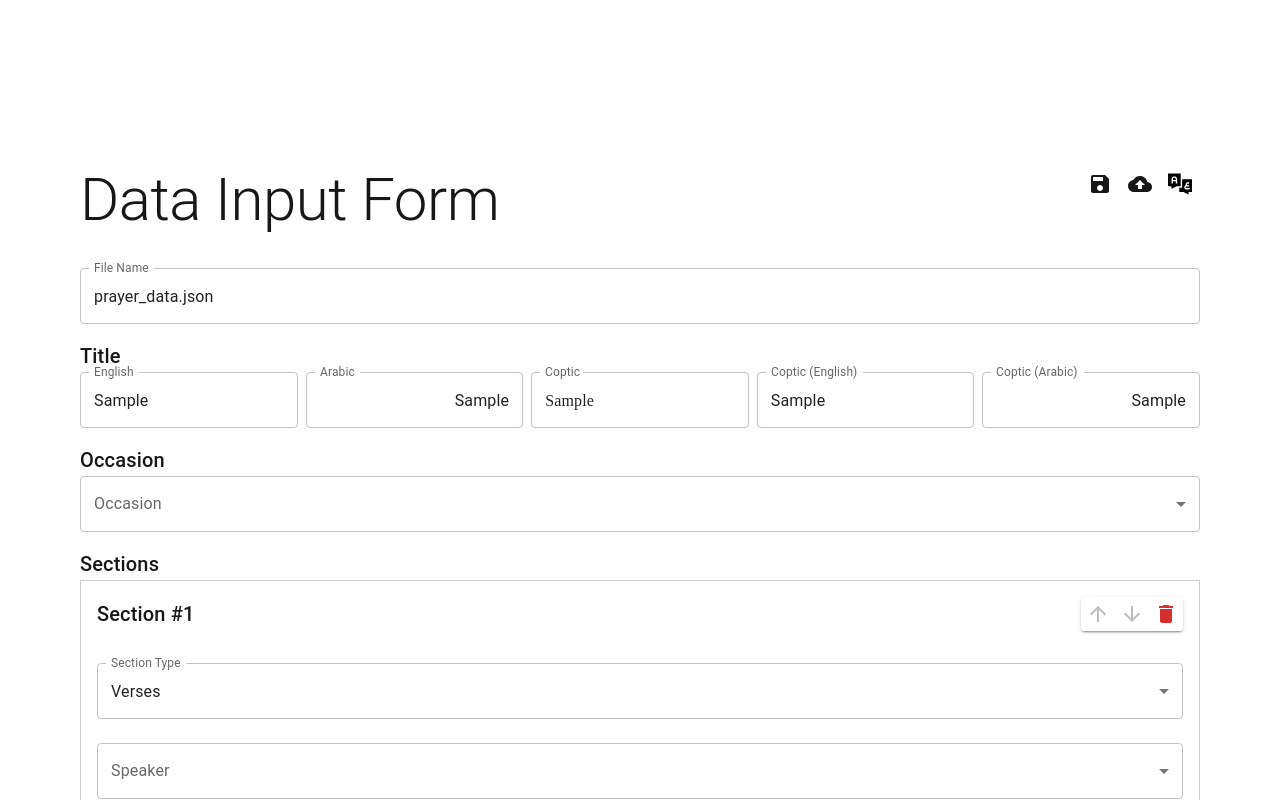
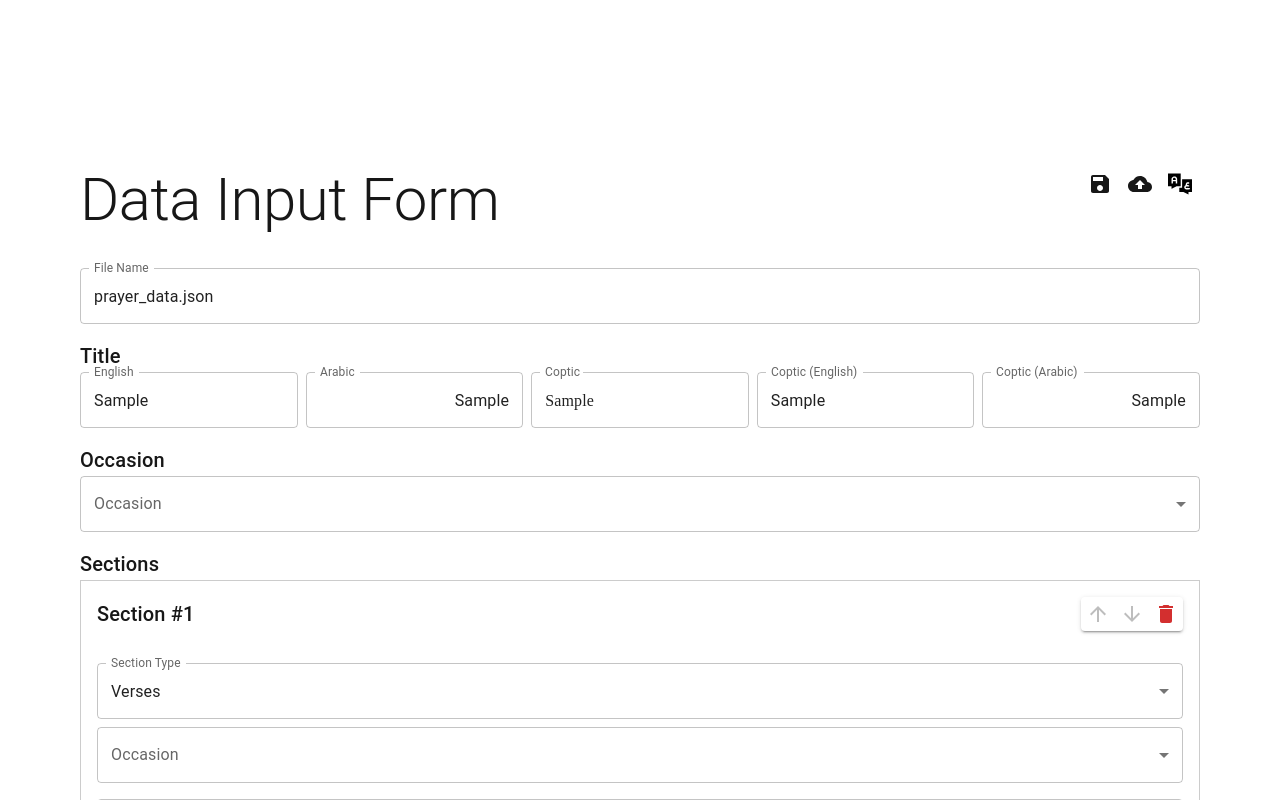
Before and after one commit to markrofail/coptish-datastore-editor, a Next.js app: page /coptish-datastore-editor/ in a window 1280 px wide. Both pictures are taken after typing "Sample", "Sample", "Sample", "Sample", "Sample" into the empty fields and a click on the button "ADD SECTION". Shown: the top 800 px of the page. Built offline with nearby package versions, Linux system fonts and the light colour scheme.

Commit message:
[feat] move Occassion field to each section type

```diff
--- a/src/components/SectionsForm/CompoundPrayerSectionForm.tsx
+++ b/src/components/SectionsForm/CompoundPrayerSectionForm.tsx
@@ -1,6 +1,7 @@
-import { CompoundPrayerSection } from "@/types";
+import { CompoundPrayerSection, Occasion } from "@/types";
 import { TextField } from "@mui/material";
 import { useTranslations } from "next-intl";
+import { OccasionForm } from "../OccasionForm";
 
 interface CompoundPrayerSectionProps {
     section: CompoundPrayerSection;
@@ -10,12 +11,21 @@ interface CompoundPrayerSectionProps {
 export const CompoundPrayerSectionComponent = ({ section, onChange }: CompoundPrayerSectionProps) => {
     const t = useTranslations("CompoundPrayerSection");
 
+    const handleOccasionChange = (value: Occasion | undefined) => {
+        onChange({ ...section, occasion: value });
+    };
+
     return (
+        <>
+            {/* Occasion Field */}
+            <OccasionForm value={section.occasion} onChange={handleOccasionChange} />
+            {/* PrayerPath Field */}
             <TextField
                 label={t("path-field-label")}
                 value={section.path}
                 onChange={(e) => onChange({ ...section, path: e.target.value })}
                 fullWidth
             />
+        </>
     );
 };
--- a/src/components/SectionsForm/InfoSectionForm.tsx
+++ b/src/components/SectionsForm/InfoSectionForm.tsx
@@ -1,5 +1,6 @@
-import { InfoSection, MultiLingualText } from "@/types";
+import { InfoSection, MultiLingualText, Occasion } from "@/types";
 import { MultiLingualTextForm } from "../MultiLingualTextForm";
+import { OccasionForm } from "../OccasionForm";
 
 interface InfoSectionProps {
     section: InfoSection;
@@ -11,5 +12,16 @@ export const InfoSectionComponent = ({ section, onChange }: InfoSectionProps) =>
         onChange({ ...section, text: newValue });
     };
 
-    return <MultiLingualTextForm value={section.text} onChange={handleMultiLingualTextChange} />;
+    const handleOccasionChange = (value: Occasion | undefined) => {
+        onChange({ ...section, occasion: value });
+    };
+
+    return (
+        <>
+            {/* Occasion Field */}
+            <OccasionForm value={section.occasion} onChange={handleOccasionChange} />
+            {/* InfoText Field */}
+            <MultiLingualTextForm value={section.text} onChange={handleMultiLingualTextChange} />;
+        </>
+    );
 };
--- a/src/components/SectionsForm/ReadingSectionForm.tsx
+++ b/src/components/SectionsForm/ReadingSectionForm.tsx
@@ -1,6 +1,7 @@
-import { ReadingSection, ReadingTypeEnum } from "@/types";
+import { Occasion, ReadingSection, ReadingTypeEnum } from "@/types";
 import { FormControl, InputLabel, Select, MenuItem } from "@mui/material";
 import { useTranslations } from "next-intl";
+import { OccasionForm } from "../OccasionForm";
 
 interface ReadingSectionProps {
     section: ReadingSection;
@@ -10,7 +11,16 @@ interface ReadingSectionProps {
 export const ReadingSectionComponent = ({ section, onChange }: ReadingSectionProps) => {
     const t = useTranslations("ReadingSection");
 
+    const handleOccasionChange = (value: Occasion | undefined) => {
+        onChange({ ...section, occasion: value });
+    };
+
     return (
+        <>
+            {/* Occasion Field */}
+            <OccasionForm value={section.occasion} onChange={handleOccasionChange} />
+
+            {/* ReadingType Field */}
             <FormControl fullWidth>
                 <InputLabel id="reading-type-label">{t("readingType-field-label")}</InputLabel>
                 <Select
@@ -27,5 +37,6 @@ export const ReadingSectionComponent = ({ section, onChange }: ReadingSectionPro
                     ))}
                 </Select>
             </FormControl>
+        </>
     );
 };
--- a/src/components/SectionsForm/VersesSectionForm.tsx
+++ b/src/components/SectionsForm/VersesSectionForm.tsx
@@ -1,4 +1,12 @@
-import { type VersesSection, type MultiLingualText, type Saint, type Speaker, SaintEnum, SpeakerEnum } from "@/types";
+import {
+    type VersesSection,
+    type MultiLingualText,
+    type Saint,
+    type Speaker,
+    SaintEnum,
+    SpeakerEnum,
+    Occasion,
+} from "@/types";
 import {
     Box,
     FormControl,
@@ -15,6 +23,7 @@ import { useTranslations } from "next-intl";
 import { MultiLingualTextForm } from "../MultiLingualTextForm";
 import DeleteIcon from "@mui/icons-material/Delete";
 import AddIcon from "@mui/icons-material/Add";
+import { OccasionForm } from "../OccasionForm";
 
 interface VersesSectionProps {
     section: VersesSection;
@@ -37,6 +46,10 @@ export const VersesSectionComponent = ({ section, onChange }: VersesSectionProps
         onChange({ ...section, inaudible: event.target.checked });
     };
 
+    const handleOccasionChange = (value: Occasion | undefined) => {
+        onChange({ ...section, occasion: value });
+    };
+
     const handleMultiLingualTextChange = (verseIndex: number, newValue: MultiLingualText) => {
         const newVerses = [...section.verses];
         newVerses[verseIndex] = newValue;
@@ -54,30 +67,8 @@ export const VersesSectionComponent = ({ section, onChange }: VersesSectionProps
 
     return (
         <>
-            {/* Speaker Field */}
-            <FormControl fullWidth margin="normal">
-                <InputLabel id="speaker-label">{t("speaker-field-label")}</InputLabel>
-                <Select
-                    labelId="speaker-label"
-                    id="speaker"
-                    value={section.speaker as unknown as SpeakerEnum}
-                    label={t("speaker-field-label")}
-                    onChange={handleSpeakerChange}
-                >
-                    {Object.entries(SpeakerEnum).map(([key, value]) => (
-                        <MenuItem key={key} value={value}>
-                            {key}
-                        </MenuItem>
-                    ))}
-                </Select>
-            </FormControl>
-
-            {/* InAudible Field */}
-
-            <FormControlLabel
-                control={<Switch checked={section.inaudible || false} onChange={handleInaudibleChange} />}
-                label={t(`inaudible-field-${section.inaudible ? "on" : "off"}`)}
-            />
+            {/* Occasion Field */}
+            <OccasionForm value={section.occasion} onChange={handleOccasionChange} />
 
             {/* Saint Field */}
             <FormControl fullWidth margin="normal">
@@ -91,6 +82,30 @@ export const VersesSectionComponent = ({ section, onChange }: VersesSectionProps
                 >
                     <MenuItem value="">Select Saint</MenuItem>
                     {Object.entries(SaintEnum).map(([key, value]) => (
+                        <MenuItem key={key} value={value}>
+                            {key}
+                        </MenuItem>
+                    ))}
+                </Select>
+            </FormControl>
+
+            {/* InAudible Field */}
+            <FormControlLabel
+                control={<Switch checked={section.inaudible || false} onChange={handleInaudibleChange} />}
+                label={t(`inaudible-field-${section.inaudible ? "on" : "off"}`)}
+            />
+
+            {/* Speaker Field */}
+            <FormControl fullWidth margin="normal">
+                <InputLabel id="speaker-label">{t("speaker-field-label")}</InputLabel>
+                <Select
+                    labelId="speaker-label"
+                    id="speaker"
+                    value={section.speaker as unknown as SpeakerEnum}
+                    label={t("speaker-field-label")}
+                    onChange={handleSpeakerChange}
+                >
+                    {Object.entries(SpeakerEnum).map(([key, value]) => (
                         <MenuItem key={key} value={value}>
                             {key}
                         </MenuItem>
```
Lines whose indentation alone changed are shown as unchanged.
